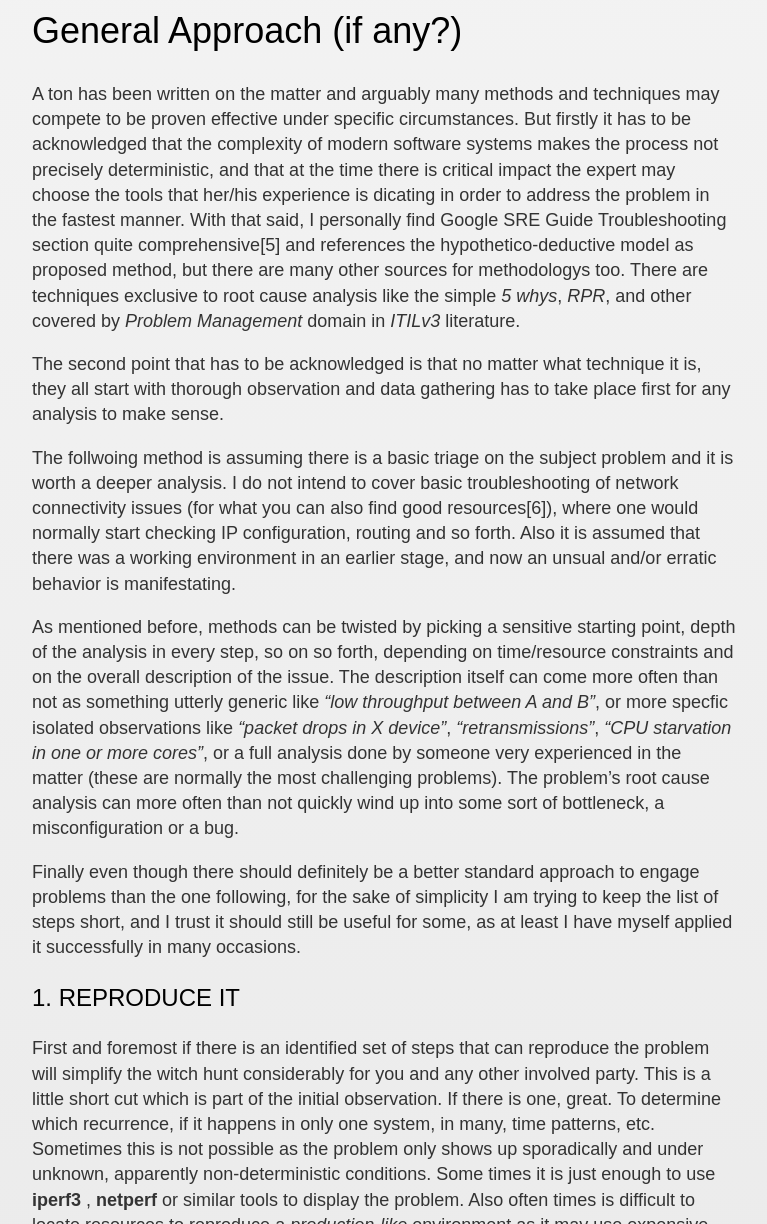
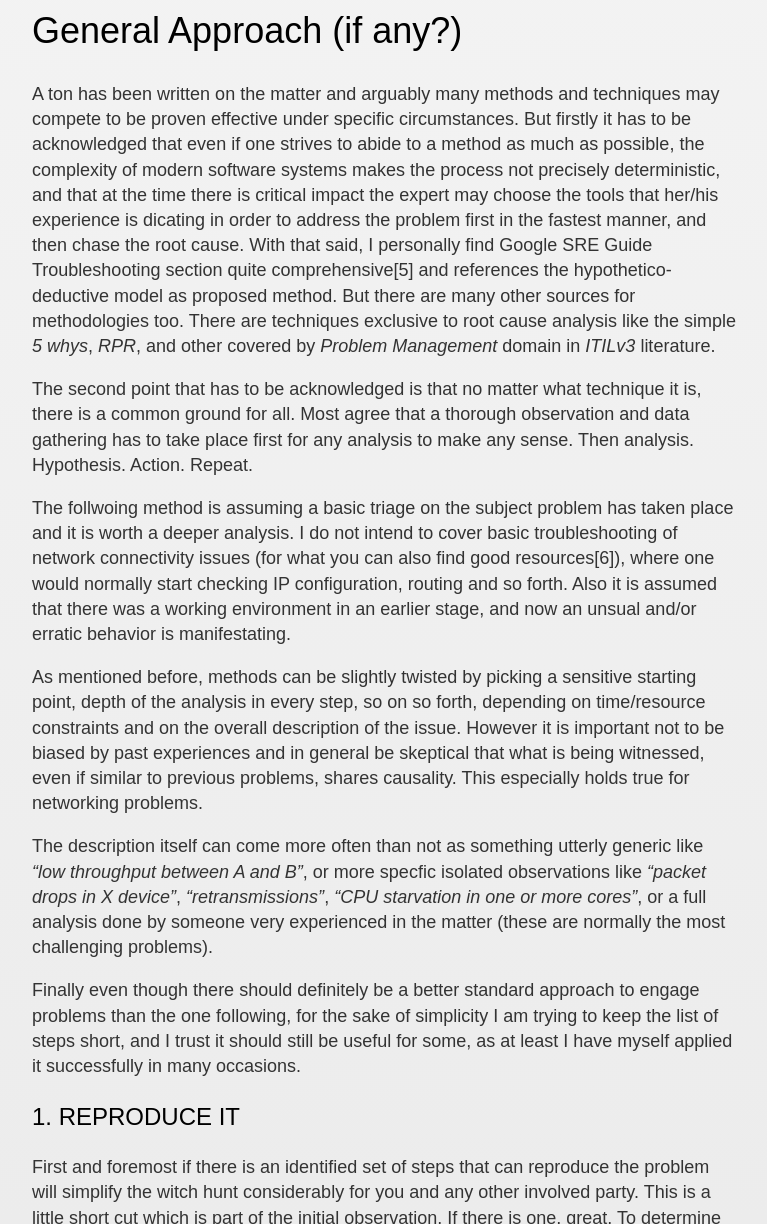
Before and after one commit to mauroseb/mauroseb.github.io, a Jekyll site: the page built from _posts/2019-10-25-troubleshoot-networks-like-netdev.md, in a window 1280 px wide and 1400 px high, scrolled down 2153 px. Shown: the part 176-1400 px from the top of the window, without its empty margins (28-795 px from the left). Built offline with Jekyll 4.4.1, drawn with Linux system fonts in a browser that asks for light colours.

Commit message:
Update 2019-10-25-troubleshoot-networks-like-netdev.md

```diff
--- a/_posts/2019-10-25-troubleshoot-networks-like-netdev.md
+++ b/_posts/2019-10-25-troubleshoot-networks-like-netdev.md
@@ -26,13 +26,15 @@ The architecture of ML2/OvS has been largely documented and described (just to l
 
 ## General Approach (if any?)
 
-A ton has been written on the matter and arguably many methods and techniques may compete to be proven effective under specific circumstances. But firstly it has to be acknowledged that the complexity of modern software systems makes the process not precisely deterministic, and that at the time there is critical impact the expert may choose the tools that her/his experience is dicating in order to address the problem in the fastest manner. With that said, I personally find Google SRE Guide Troubleshooting section quite comprehensive[5] and references the hypothetico-deductive model as proposed method, but there are many other sources for methodologys too. There are techniques exclusive to root cause analysis like the simple _5 whys_, _RPR_, and other covered by _Problem Management_ domain in _ITILv3_ literature.
+A ton has been written on the matter and arguably many methods and techniques may compete to be proven effective under specific circumstances. But firstly it has to be acknowledged that even if one strives to abide to a method as much as possible, the complexity of modern software systems makes the process not precisely deterministic, and that at the time there is critical impact the expert may choose the tools that her/his experience is dicating in order to address the problem first in the fastest manner, and then chase the root cause. With that said, I personally find Google SRE Guide Troubleshooting section quite comprehensive[5] and references the hypothetico-deductive model as proposed method. But there are many other sources for methodologies too. There are techniques exclusive to root cause analysis like the simple _5 whys_, _RPR_, and other covered by _Problem Management_ domain in _ITILv3_ literature.
 
-The second point that has to be acknowledged is that no matter what technique it is, they all start with thorough observation and data gathering has to take place first for any analysis to make sense.
+The second point that has to be acknowledged is that no matter what technique it is, there is a common ground for all. Most agree that a thorough observation and data gathering has to take place first for any analysis to make any sense. Then analysis. Hypothesis. Action. Repeat.
 
-The follwoing method is assuming there is a basic triage on the subject problem and it is worth a deeper analysis. I do not intend to cover basic troubleshooting of network connectivity issues (for what you can also find good resources[6]), where one would normally start checking IP configuration, routing and so forth. Also it is assumed that there was a working environment in an earlier stage, and now an unsual and/or erratic behavior is manifestating.
+The follwoing method is assuming a basic triage on the subject problem has taken place and it is worth a deeper analysis. I do not intend to cover basic troubleshooting of network connectivity issues (for what you can also find good resources[6]), where one would normally start checking IP configuration, routing and so forth. Also it is assumed that there was a working environment in an earlier stage, and now an unsual and/or erratic behavior is manifestating.
 
-As mentioned before, methods can be twisted by picking a sensitive starting point, depth of the analysis in every step, so on so forth, depending on time/resource constraints and on the overall description of the issue. The description itself can come more often than not as something utterly generic like _"low throughput between A and B"_, or more specfic isolated observations like _"packet drops in X device"_, _"retransmissions"_, _"CPU starvation in one or more cores"_, or a full analysis done by someone very experienced in the matter (these are normally the most challenging problems). The problem's root cause analysis can more often than not quickly wind up into some sort of bottleneck, a misconfiguration or a bug.
+As mentioned before, methods can be slightly twisted by picking a sensitive starting point, depth of the analysis in every step, so on so forth, depending on time/resource constraints and on the overall description of the issue. However it is important not to be biased by past experiences and in general be skeptical that what is being witnessed, even if similar to previous problems, shares causality. This especially holds true for networking problems.
+
+The description itself can come more often than not as something utterly generic like _"low throughput between A and B"_, or more specfic isolated observations like _"packet drops in X device"_, _"retransmissions"_, _"CPU starvation in one or more cores"_, or a full analysis done by someone very experienced in the matter (these are normally the most challenging problems).
 
 Finally even though there should definitely be a better standard approach to engage problems than the one following, for the sake of simplicity I am trying to keep the list of steps short, and I trust it should still be useful for some, as at least I have myself applied it successfully in many occasions.
 
```
